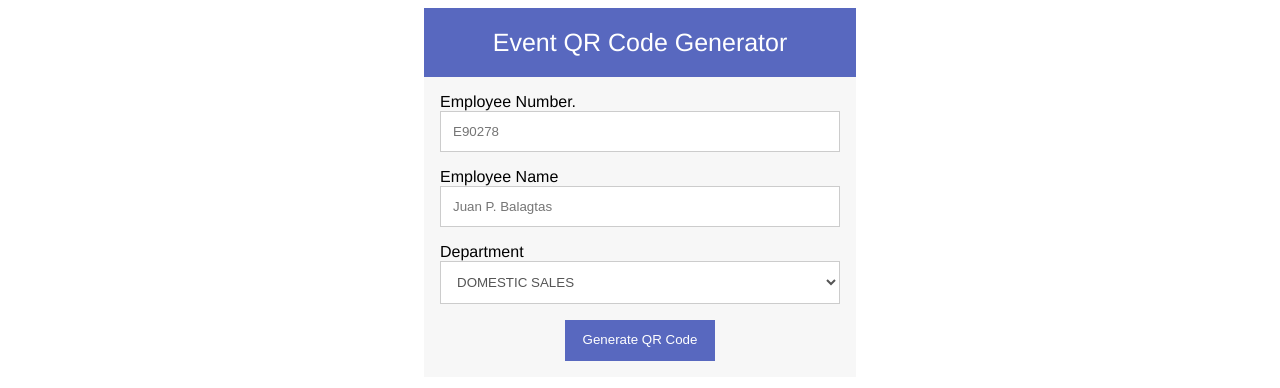
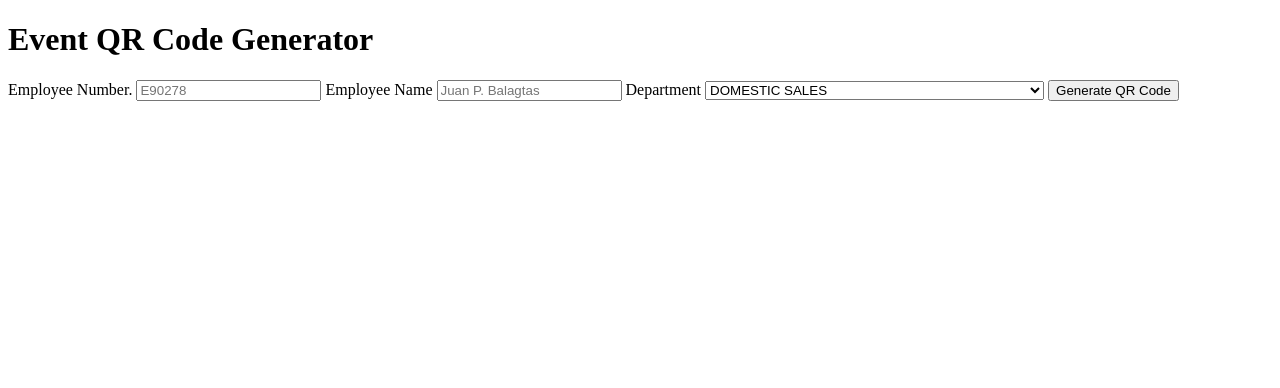
Before and after one commit to kmcalda/event-registration, a plain HTML site: page index.html in a window 1280 px wide. Drawn offline with Linux system fonts and the light colour scheme.

Commit message:
Update style.css

```diff
--- a/style.css
+++ b/style.css
@@ -1,86 +1,4 @@
-.form {
-    font-family: Helvetica, sans-serif;
-    max-width: 400px;
-    margin: 0 auto;
-    padding: 16px;
-    background: #f7f7f7;
-  }
-  .form h1 {
-    background: #5868bf;
-    padding: 20px 0;
-    font-weight: 300;
-    text-align: center;
-    color: #fff;
-    margin: -16px -16px 16px -16px;
-    font-size:  25px;
-  }
-  .form input[type="text"],
-  .form input[type="url"] {
-    box-sizing: border-box;
-    width: 100%;
-    background: #fff;
-    margin-bottom: 4%;
-    border: 1px solid #ccc;
-    padding: 3%;
-    color: #555;
-  }
-  .form input[type="text"]:focus,
-  .form input[type="url"]:focus {
-    box-shadow: 0 0 5px #5868bf;
-    padding: 3%;
-    border: 1px solid #5868bf;
-  }
-
-  #department {
-    box-sizing: border-box;
-    width: 100%;
-    background: #fff;
-    margin-bottom: 4%;
-    border: 1px solid #ccc;
-    padding: 3%;
-    color: #555;
-  }
-
-  .form button {
-    display: block;
-    box-sizing: border-box;
-    -webkit-box-sizing: border-box;
-    -moz-box-sizing: border-box;
-    width: 150px;
-    margin: 0 auto;
-    padding: 3%;
-    background: #5868bf;
-    border-bottom: 2px solid #5868bf;
-    border-top-style: none;
-    border-right-style: none;
-    border-left-style: none;
-    color: #fff;
-    cursor: pointer;
-  }
-  .form button:hover {
-    background: rgba(88,104,191, 0.5);
-  }
-/*   #qrcode-container{
-      display:none;
-  } */
-
-  .qrcode img{
-    margin: 0 auto;
-  }
-
- .qrcode{
-    margin-top: 30px;
-    margin-left: 8px;
-  }
-
-  @media screen and (min-width: 450px ) {
-    .qrcode {
-      margin-left: 0;
-      padding: 0 40px;
-    }
-  }
-
-  #qrcode-container{
+#qr-height {
     max-height: 0;
     transition: max-height 2s;
     overflow: hidden;
```
